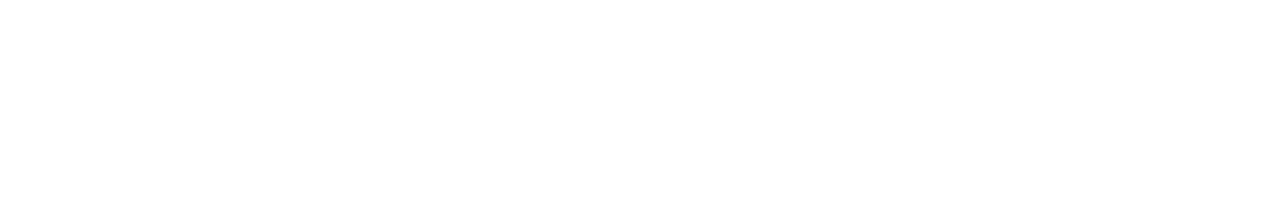
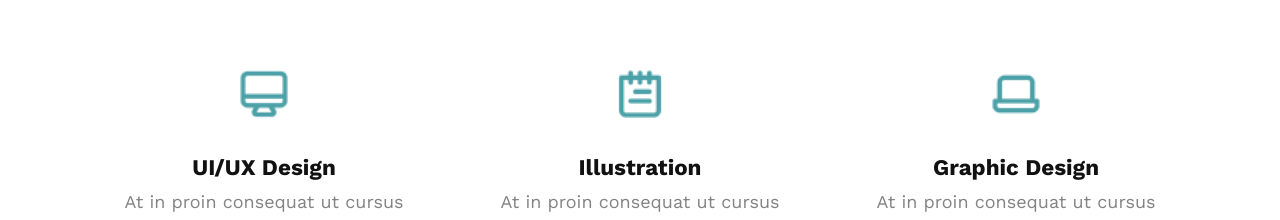
Before and after one commit to J11tendra/Jessica-Kobessi-UI, a React (Vite) app: page / in a window 1280 px wide. Shown: the part 815-1035 px from the top of the page. Before the commit the page ends 813 px from the top, so only its background shows below. Built offline with nearby package versions, Linux system fonts and the light colour scheme.

Commit message:
feat: add skills section

```diff
--- a/src/routes/homePage/HomePage.jsx
+++ b/src/routes/homePage/HomePage.jsx
@@ -33,6 +33,29 @@
           </div>
         </div>
       </div>
+      <div className="skills-container">
+        <div className="txt-row-container">
+          <img src="public/moniter-skill.png" alt="" />
+          <div className="txt-row">
+            <h3>UI/UX Design</h3>
+            <p>At in proin consequat ut cursus venenatis sapien.</p>
+          </div>
+        </div>
+        <div className="txt-row-container">
+          <img src="public/calendar-skill.png" alt="" />
+          <div className="txt-row">
+            <h3>Illustration</h3>
+            <p>At in proin consequat ut cursus venenatis sapien.</p>
+          </div>
+        </div>
+        <div className="txt-row-container">
+          <img src="public/laptop-skill.png" alt="" />
+          <div className="txt-row">
+            <h3>Graphic Design</h3>
+            <p>At in proin consequat ut cursus venenatis sapien.</p>
+          </div>
+        </div>
+      </div>
     </div>
   );
 }
--- a/src/routes/homePage/HomePage.scss
+++ b/src/routes/homePage/HomePage.scss
@@ -177,4 +177,90 @@
       }
     }
   }
+
+  .skills-container {
+    display: flex;
+    flex-direction: column;
+    gap: 1.5rem;
+    margin: 4.25rem 0;
+    min-width: 315px;
+    padding: 0 1.5rem;
+
+    @include breakpoint-up(medium) {
+      flex-direction: row;
+    }
+
+    @include breakpoint-up(large) {
+      justify-content: space-evenly;
+    }
+
+    .txt-row-container {
+      display: flex;
+      justify-content: space-evenly;
+      align-items: center;
+      gap: 2rem;
+
+      @include breakpoint-up(medium) {
+        flex-direction: column;
+        justify-content: center;
+      }
+
+      @include breakpoint-up(x-large) {
+        flex-direction: row;
+        // justify-content: center;
+      }
+
+      img {
+        height: 2.5rem;
+        width: 2.5rem;
+
+        @include breakpoint-up(medium) {
+          height: 3.5rem;
+          width: 3.5rem;
+        }
+
+        @include breakpoint-up(x-large) {
+          height: 3.75rem;
+          width: 3.75rem;
+        }
+      }
+
+      .txt-row {
+        max-width: 18.5rem;
+
+        @include breakpoint-up(medium) {
+          text-align: center;
+        }
+
+        @include breakpoint-up(x-large) {
+          text-align: left;
+        }
+
+        h3 {
+          color: #111111;
+          font-size: 1.25rem;
+          font-weight: 700;
+          margin-bottom: 0.5rem;
+
+          @include breakpoint-up(large) {
+            font-size: 1.4rem;
+          }
+
+          @include breakpoint-up(x-large) {
+            margin-bottom: 0.75rem;
+          }
+        }
+
+        p {
+          font-size: 1rem;
+          color: #828282;
+          line-height: 1.5;
+
+          @include breakpoint-up(large) {
+            font-size: 1.125rem;
+          }
+        }
+      }
+    }
+  }
 }
```
